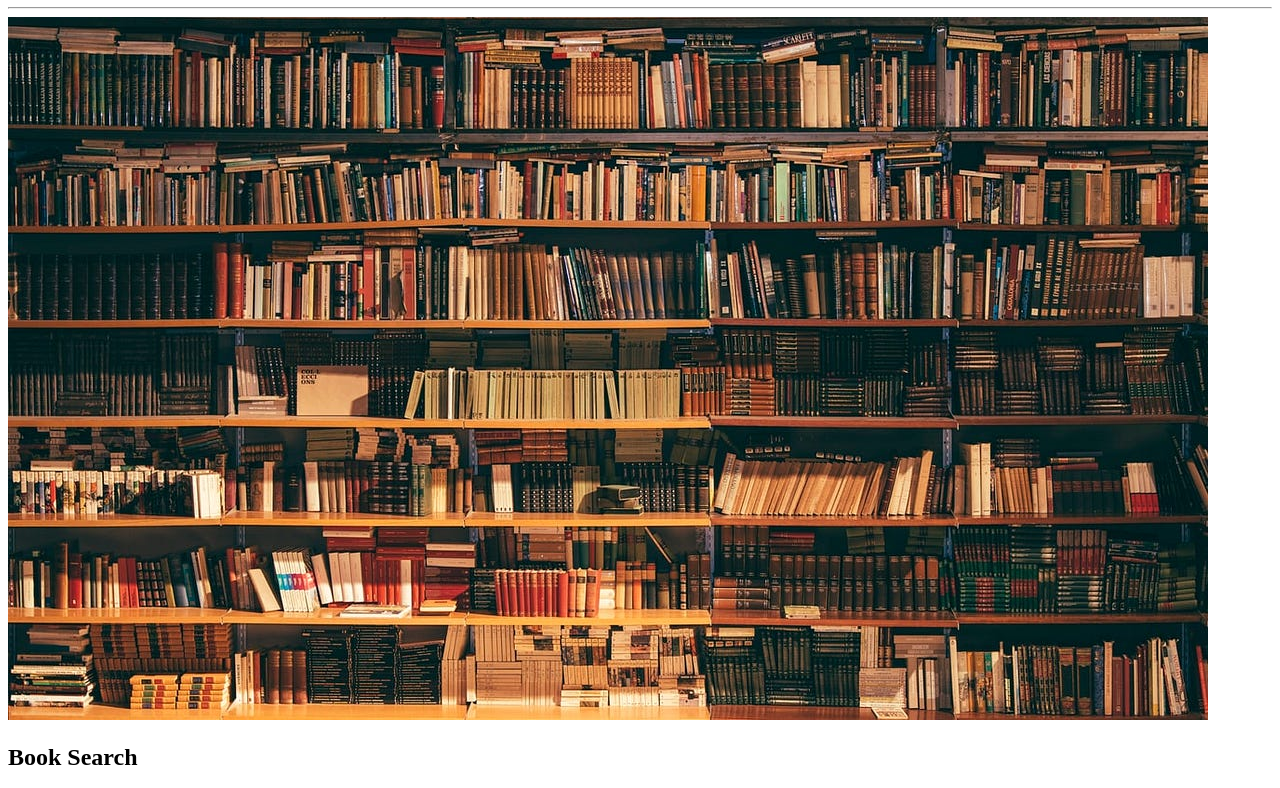
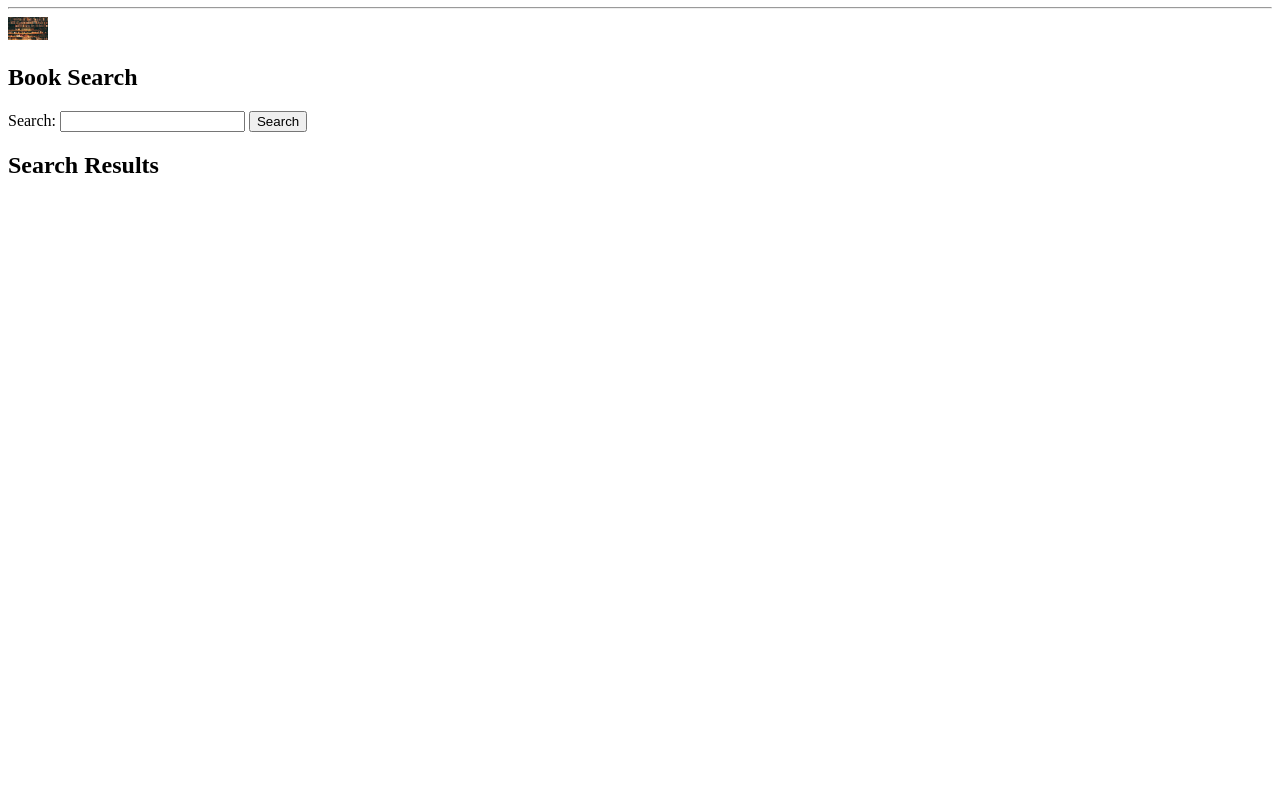
Before and after one commit to kidsam999/LiblaryManagementDICT122, a plain HTML site: page index.html in a window 1280 px wide. Shown: the part 73-861 px from the top of the page. After the commit the page ends 800 px from the top, so only its background shows below. Drawn offline with Linux system fonts and the light colour scheme.

Commit message:
modified:   index.html

```diff
--- a/index.html
+++ b/index.html
@@ -8,7 +8,7 @@
 <div class="container">
 <h1>Welcome to the Library Management System</h1><hr>
 </hr>
-<img src="images/liblary.jpg" alt="Library" class="banner">
+<img src="images/liblary.jpg" alt="Library" width="40">
 <p>
 <!-- PHP code to check if user is logged in and display
 appropriate links will be added later -->
```
